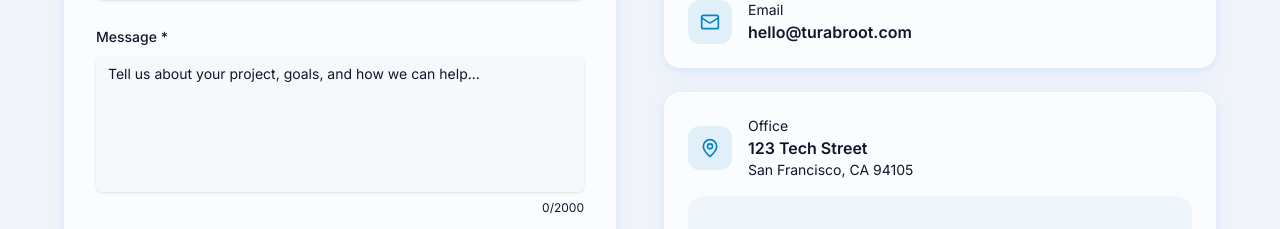
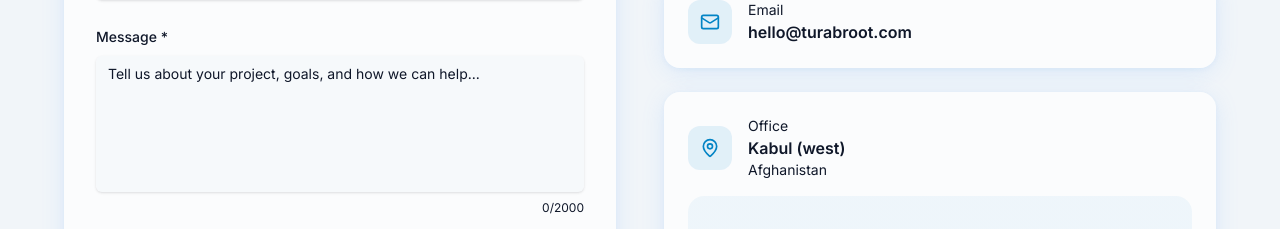
Before and after one commit to amermohamedamk123321/Turab2, a React (Vite) app: page /contact in a window 1280 px wide. Shown: the part 820-1049 px from the top of the page. Built offline with nearby package versions, Linux system fonts and the light colour scheme.

Commit message:
Update office location to Kabul, Afghanistan

```diff
--- a/src/components/contact/ContactInfo.jsx
+++ b/src/components/contact/ContactInfo.jsx
@@ -14,7 +14,7 @@ const ContactInfo = () => {
   ];
 
   const handleMapClick = () => {
-    window.open("https://maps.google.com/?q=123+Tech+Street,+San+Francisco,+CA", "_blank");
+    window.open("https://maps.google.com/?q=Kabul+West,+Afghanistan", "_blank");
   };
 
   return (
@@ -43,8 +43,8 @@ const ContactInfo = () => {
               <div className="p-3 rounded-xl bg-primary/10 group-hover:bg-primary/20 transition-colors"><MapPin className="h-5 w-5 text-primary" /></div>
               <div>
                 <div className="text-sm text-muted-foreground">{t("contact.info.office")}</div>
-                <div className="font-semibold">123 Tech Street</div>
-                <div className="text-sm text-muted-foreground">San Francisco, CA 94105</div>
+                <div className="font-semibold">Kabul (west)</div>
+                <div className="text-sm text-muted-foreground">Afghanistan</div>
               </div>
             </div>
             <div className="h-32 bg-gradient-to-br from-primary/5 to-ring/5 rounded-2xl relative overflow-hidden group-hover:from-primary/10 group-hover:to-ring/10 transition-colors">
```
